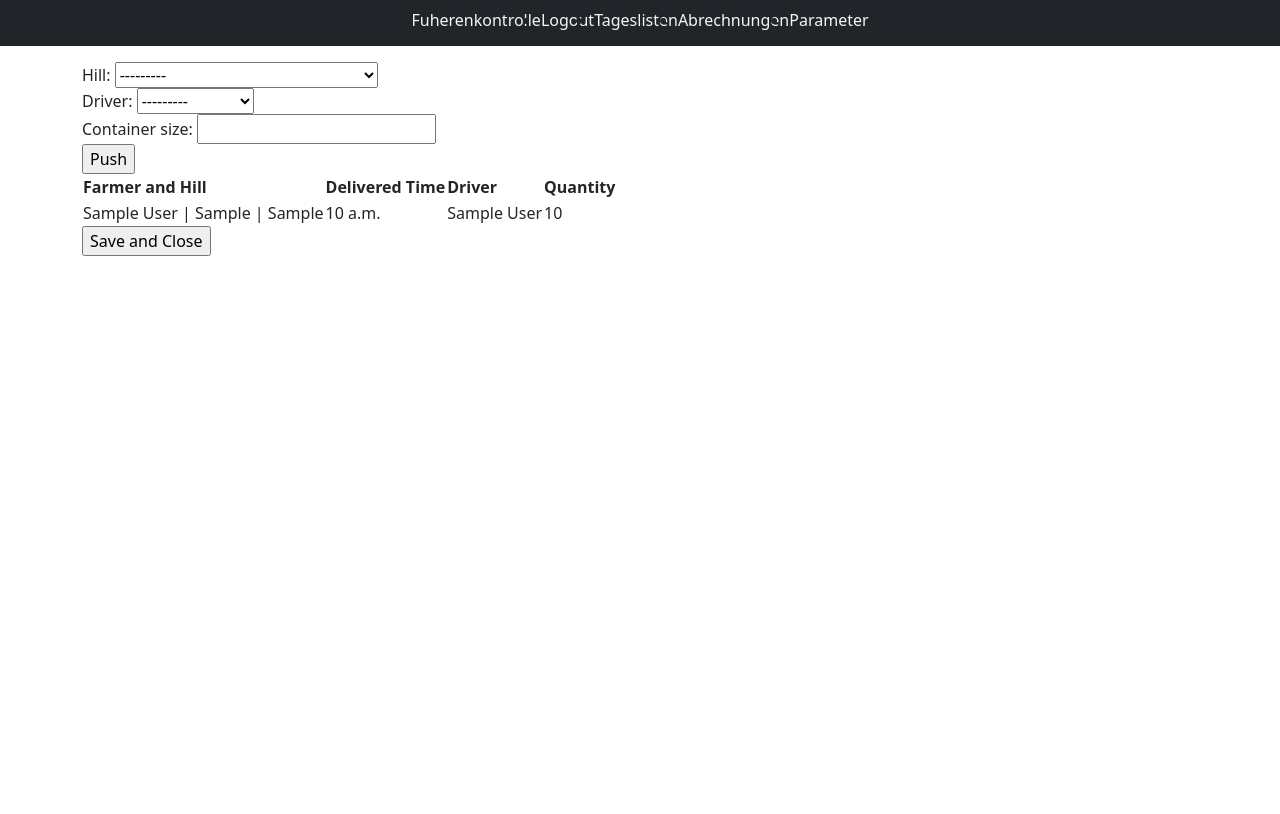
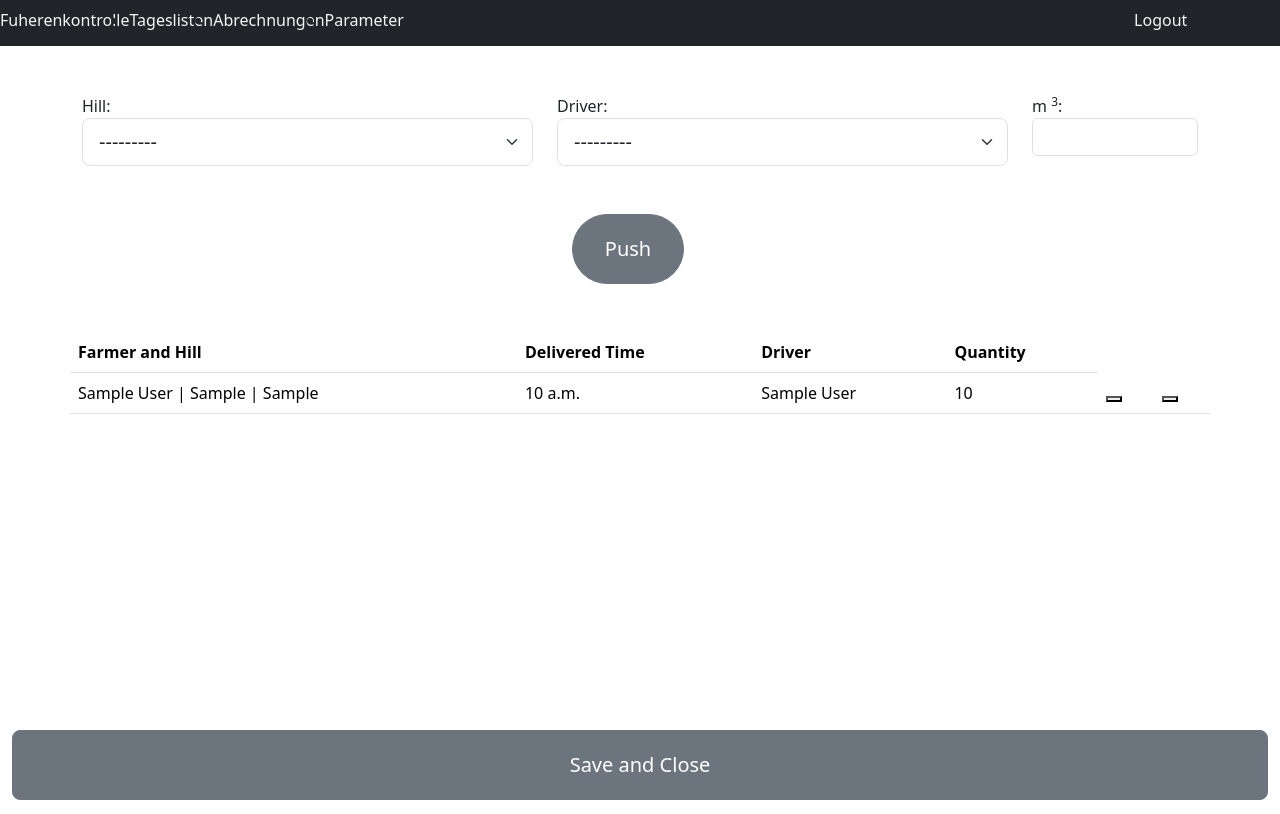
Before and after one commit to Rey-Ray/fuhrenkontrolle, a Django app: page /schedule/1/ in a window 1280 px wide. Before the commit the page ends 256 px from the top, so only its background shows below. Run offline with Django 4.2, Linux system fonts and the light colour scheme; a user stored in the database is signed in; tables that the repository leaves empty hold one stand-in row (values such as "Sample post"); some libraries are stand-ins or nearby versions.

Commit message:
added bootstrap for schedule page

```diff
--- a/beetdelivery/forms.py
+++ b/beetdelivery/forms.py
@@ -1,10 +1,11 @@
 from django import forms
 from .models import Farmer, Driver, Station, Schedule, Transportation, YearlyStationExport, YearlyHillStationDistance, YearlyGasCharge, YearlyDistancePrice, Hill
 import datetime
+from django.utils.safestring import mark_safe
 
 class DateStationForm(forms.Form):
-    date = forms.DateField(widget=forms.DateInput(attrs={'type': 'date'}))
-    station = forms.ModelChoiceField(queryset=Station.objects.all())
+    date = forms.DateField(widget=forms.DateInput(attrs={'type': 'date', 'class':'col form-control form-control-lg'}))
+    station = forms.ModelChoiceField(queryset=Station.objects.all(), widget=forms.Select(attrs={'class':'col form-control form-control-lg'}))
 
 class TransportationForm(forms.ModelForm):
     def __init__(self, *args, **kwargs):
@@ -12,8 +13,12 @@ class TransportationForm(forms.ModelForm):
         super(TransportationForm, self).__init__(*args, **kwargs)
         if daily_schedule:
             self.instance.daily_schedule = daily_schedule
+            self.fields['hill'].widget = forms.Select(attrs={'class': 'form-select form-select-lg'})
             self.fields['hill'].queryset = daily_schedule.schedule.hills
+            self.fields['driver'].widget = forms.Select(attrs={'class': 'form-select form-select-lg'})
             self.fields['driver'].queryset = daily_schedule.schedule.drivers
+            self.fields['container_size'].label = mark_safe('m <sup>3</sup>')
+            self.fields['container_size'].widget = forms.NumberInput(attrs={'class': 'form-control'})
 
     class Meta:
         model = Transportation
--- a/beetdelivery/templates/base.html
+++ b/beetdelivery/templates/base.html
@@ -7,6 +7,12 @@
   {% load bootstrap5 %}
   {% bootstrap_css %}
   {% bootstrap_javascript %}
+  <link href="{% static 'fontawesomefree/css/fontawesome.css' %}" rel="stylesheet" type="text/css">
+  <link href="{% static 'fontawesomefree/css/brands.css' %}" rel="stylesheet" type="text/css">
+  <link href="{% static 'fontawesomefree/css/solid.css' %}" rel="stylesheet" type="text/css">
+  <script src="{% static 'fontawesomefree/js/fontawesome.js' %}"></script>
+  <script src="{% static 'fontawesomefree/js/solid.js' %}"></script>
+  <script src="{% static 'fontawesomefree/js/brands.js' %}"></script>
   <style>
     html,
     body {
@@ -25,12 +31,11 @@
 </head>
 
 <body>
-  <ul class="navbar navbar-expand-sm navbar-dark justify-content-center bg-dark">
+  <ul class="navbar navbar-expand-sm navbar-dark bg-dark" style="padding-right: 10px;">
     <li class="nav-item"><a href="{% url 'home' %}" target="_self" class="nav-link h5 fw-light">Fuherenkontrolle</a>
     </li>
     <!-- <li class="nav-item flex-grow-1 padded-nav"><a class="nav-link w-100 text-center">{{ current_time }}</a></li> -->
     {% if request.user.is_authenticated %}
-    <li class="nav-item"><a href="{% url 'logout' %}" class="nav-link w-100 text-center h5 fw-light">Logout</a></li>
     {% if request.is_manager %}
     <li class="nav-item"><a href="{% url 'manager_schedule_selection' %}" class="nav-link h5 fw-light">Tageslisten</a>
     </li>
@@ -39,6 +44,11 @@
         href="{% if year %} {% url 'parameter_year' year %} {% else %} {% url 'parameter' %} {% endif %}"
         class="nav-link w-100 text-center h5 fw-light">Parameter</a></li>
     {% endif %}
+    <div class="row flex-grow-1 justify-content-end ">
+      <li class="nav-item w-25" style="margin-right: 10px;"><a href="{% url 'logout' %}"
+          class="nav-link w-100 text-center h5 fw-light">Logout</a>
+      </li>
+    </div>
     {% endif %}
 
   </ul>
--- a/beetdelivery/templates/select_farmer_driver.html
+++ b/beetdelivery/templates/select_farmer_driver.html
@@ -3,7 +3,7 @@
 <!-- {% load custom_tags %} -->
 
 {% block styles %}
-<style>
+<!-- <style>
     .form-row {
         display: inline-block;
         margin-right: 10px;
@@ -23,28 +23,38 @@
         padding-top: 25px;
     }
 
-</style>
+</style> -->
 {% endblock %}
 
 {% block content %}
 
-<form method="POST">
+<form method="POST" class="row mt-5">
     {% csrf_token %}
     {% for field in form %}
-        <div class="form-row">
-        {{ field.label_tag }} {{ field }} {{ field.errors }}
+    {%if field.name == 'container_size' %}
+    <div class="col-2">
+        {%else%}
+        <div class="col-5">
+            {% endif %}
+            {{ field.label_tag }}
+            {{ field }}
+            {{ field.errors }}
         </div>
         {% endfor %}
-    <input type="submit" value="Push">
+        <div class="row justify-content-center mt-5" style="height:70px;">
+            <input type="submit" value="Push" class="btn btn-secondary btn-lg" style="width: 10%; border-radius: 70px;">
+        </div>
 </form>
 
-<table>
+
+<div class="row" style="margin-bottom: 400px;">
+    <table class="table mt-5" style="margin-bottom: 200px;">
         <thead>
             <tr>
-            <th>Farmer and Hill</th>
-            <th>Delivered Time</th>
-            <th>Driver</th>
-            <th>Quantity</th>
+                <th scope="col">Farmer and Hill</th>
+                <th scope="col">Delivered Time</th>
+                <th scope="col">Driver</th>
+                <th scope="col">Quantity</th>
             </tr>
         </thead>
         <tbody>
@@ -54,16 +64,23 @@
                 <td>{{ trp.arrival_time }}</td>
                 <td>{{ trp.driver }}</td>
                 <td>{{ trp.container_size }}</td>
+                <td><button class="btn-dark"><i class="fa-solid fa-pen-to-square"></i></button></td>
+                <td><button class="btn-dark"><i class="fa-solid fa-trash"></i></button></td>
             </tr>
             {% endfor %}
         </tbody>
     </table>
+</div>
 
-<form action="{% url 'save_schedule' %}" method="POST" class="save_form">
+<form action="{% url 'save_schedule' %}" method="POST" class="row"
+    style="width:100%; position: fixed; bottom: 0%; z-index: 1000;right: 0%">
     {% csrf_token %}
     <input type="hidden" name="schedule_id" value="{{ schedule.id }}">
-    <input type="submit" value="Save and Close">
+    <div class="row justify-content-center" style="height:70px;">
+        <input type="submit" value="Save and Close" class="btn btn-secondary btn-lg w-100">
+    </div>
 </form>
 
 
+
 {% endblock %}
--- a/driversWebApp/settings.py
+++ b/driversWebApp/settings.py
@@ -44,6 +44,7 @@ INSTALLED_APPS = [
     'django.contrib.messages',
     'django.contrib.staticfiles',
     'beetdelivery',
+    'fontawesomefree'
     # 'beetdelivery.BeetDeliveryConfig',
 ]
 
```
Also changed, not shown: beetdelivery/templates/select_date_station.html (+11 -7 lines). Lines whose indentation alone changed are shown as unchanged.
